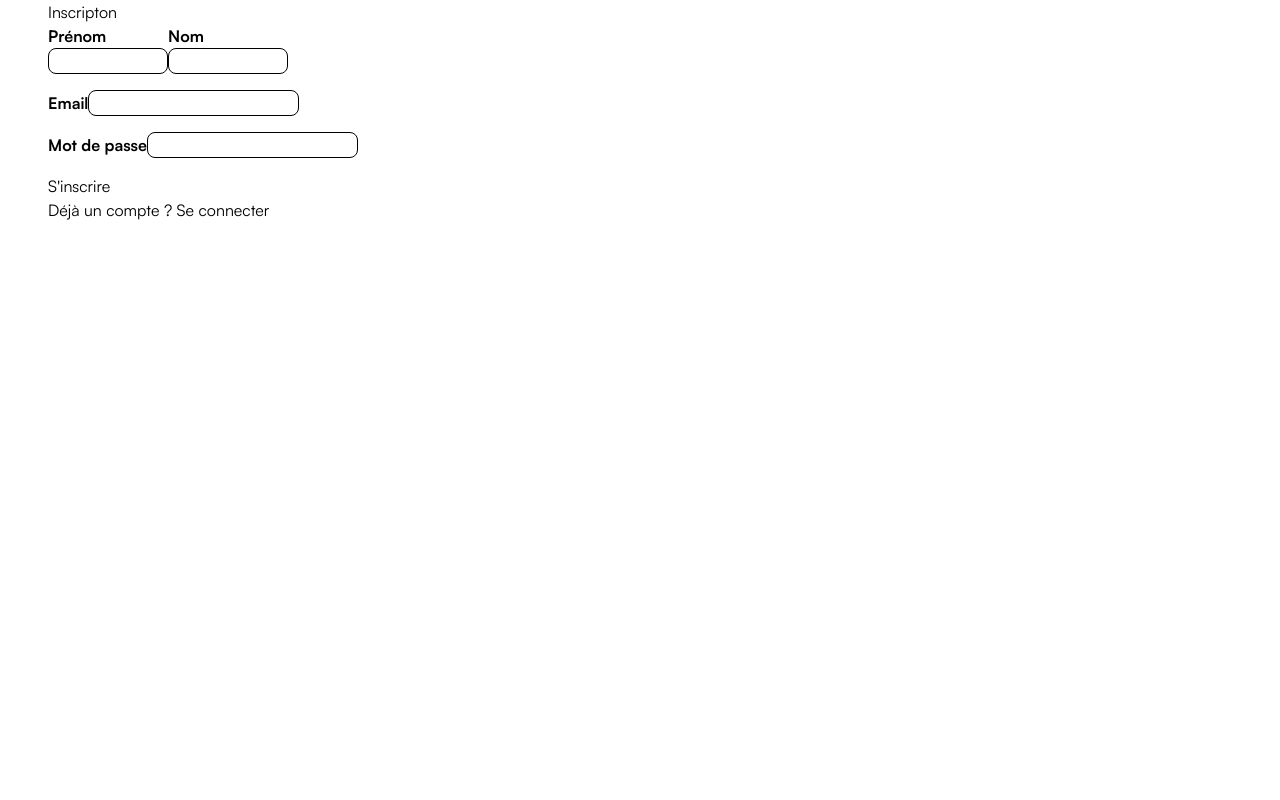
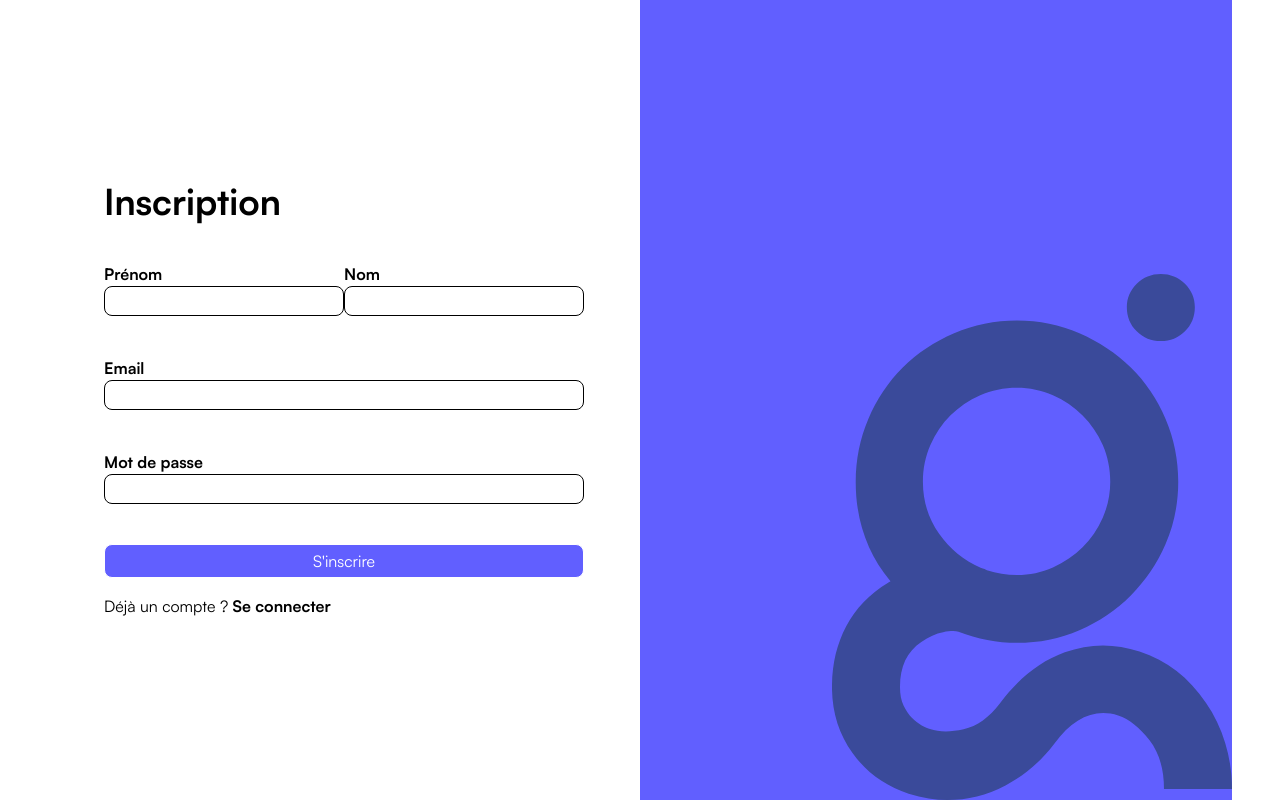
Before and after one commit to valentinbgt/sae401, a Nuxt app: page /compte/inscription in a window 1280 px wide. Built offline with nearby package versions, Linux system fonts and the light colour scheme.

Commit message:
Fin page inscription

```diff
--- a/components/SignupForm.vue
+++ b/components/SignupForm.vue
@@ -1,33 +1,34 @@
 <template>
-  <h2>Inscripton</h2>
+  <div class="mx-14">
+    <h2 class="font-bold text-4xl mb-10">Inscription</h2>
     <form @submit.prevent="submitSignup" class="w-full">
-    <div class="space-y-4">
+      <div class="space-y-10">
 
-      <div class="flex">
-        <div class="flex flex-col w-30" >
+        <div class="flex justify-between">
+          <div class="flex flex-col w-60" >
             <label class="font-bold" for="prenom">Prénom</label>
-          <input class="border rounded-lg" type="text" id="prenom" v-model="formData.prenom" required />
+            <input class="border rounded-lg py-0.5 p-2" type="text" id="prenom" v-model="formData.prenom" required />
           </div>
 
-        <div class="flex flex-col w-30">
+          <div class="flex flex-col w-60 ">
             <label class="font-bold" for="nom">Nom</label>
-          <input class="border rounded-lg" type="text" id="nom" v-model="formData.nom" required />
+            <input class="border rounded-lg py-0.5 p-2" type="text" id="nom" v-model="formData.nom" required />
           </div>
         </div>
 
-      <div>
+        <div class="flex flex-col w-full">
           <label class="font-bold" for="email">Email</label>
-        <input class="border rounded-lg" type="email" id="email" v-model="formData.email" required />
+          <input class="border rounded-lg py-0.5 p-2" type="email" id="email" v-model="formData.email" required />
         </div>
 
-      <div>
+        <div class="flex flex-col w-full">
           <label class="font-bold" for="password">Mot de passe</label>
           <input
               type="password"
               id="password"
               v-model="formData.password"
               required
-            class="border rounded-lg"
+              class="border rounded-lg py-0.5 p-2"
           />
         </div>
 
@@ -35,12 +36,13 @@
           {{ error }}
         </div>
 
-      <button type="submit" :disabled="loading">
+        <button class="border w-full bg-indigo-500 text-white rounded-lg py-1 cursor-pointer" type="submit" :disabled="loading">
           {{ loading ? "Inscription en cours..." : "S'inscrire" }}
         </button>
       </div>
-    <div>Déjà un compte ? <NuxtLink to="connexion">Se connecter</NuxtLink></div>
+      <div class="mt-4">Déjà un compte ? <NuxtLink class="font-bold" to="connexion">Se connecter</NuxtLink></div>
     </form>
+  </div>
 </template>
 
 <script setup>
--- a/pages/compte/inscription.vue
+++ b/pages/compte/inscription.vue
@@ -1,5 +1,16 @@
 <template>
-  <div >
-    <SignupForm />
+  <div class="flex h-screen w-full">
+    <div class="w-1/2 self-center">
+      <SignupForm />
+    </div>
+    <div class="w-1/2 bg-indigo-500 relative">
+      <div class="absolute bottom-0 right-0">
+        <img
+            src="../../assets/images/logo_agenda.svg"
+            alt="logo-agenda"
+            class="w-100"
+        />
+      </div>
+    </div>
   </div>
 </template>
```
Lines whose indentation alone changed are shown as unchanged.
